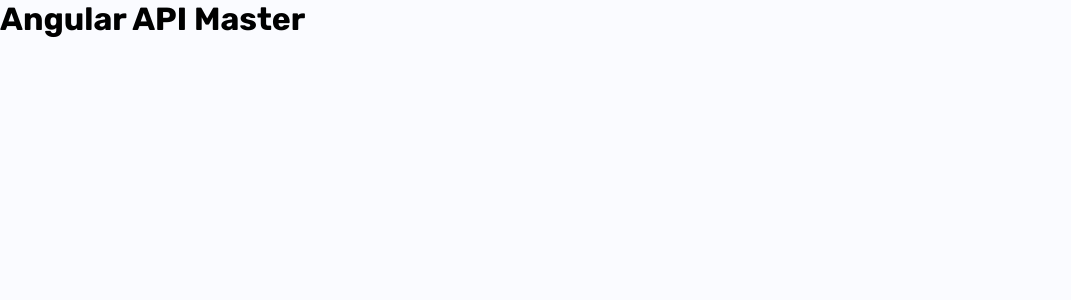
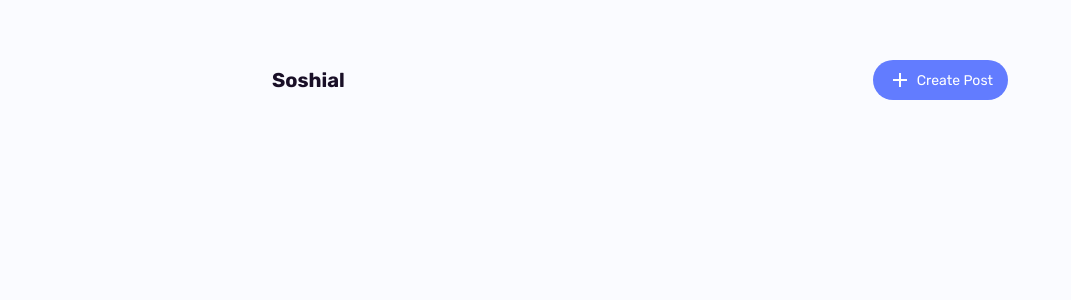
Before and after one commit to outHereSam/angular-api-master, an Angular app: page / in a window 1280 px wide. Shown: the top 300 px of the page, without its empty margins (0-1071 px from the left). Built offline with nearby package versions, Linux system fonts and the light colour scheme.

Commit message:
Styles header component

```diff
--- a/src/app/app.component.html
+++ b/src/app/app.component.html
@@ -1,2 +1,5 @@
-<h1>Angular API Master</h1>
+<div class="container">
+  <app-header />
+</div>
+
 <router-outlet />
--- a/src/app/app.component.sass
+++ b/src/app/app.component.sass
@@ -0,0 +1,5 @@
+@use '../styles'
+
+.container
+    max-width: 736px
+    margin: 0 auto
--- a/src/app/app.component.ts
+++ b/src/app/app.component.ts
@@ -1,12 +1,13 @@
 import { Component } from '@angular/core';
 import { RouterOutlet } from '@angular/router';
+import { HeaderComponent } from './components/header/header.component';
 
 @Component({
   selector: 'app-root',
   standalone: true,
-  imports: [RouterOutlet],
+  imports: [RouterOutlet, HeaderComponent],
   templateUrl: './app.component.html',
-  styleUrl: './app.component.sass'
+  styleUrl: './app.component.sass',
 })
 export class AppComponent {
   title = 'angular-api-master';
--- /dev/null
+++ b/src/app/components/header/header.component.html
@@ -0,0 +1,16 @@
+<header>
+  <h1 class="title">Soshial</h1>
+
+  <button class="new">
+    <svg
+      xmlns="http://www.w3.org/2000/svg"
+      width="24"
+      height="24"
+      viewBox="0 0 24 24"
+      style="fill: rgba(255, 255, 255, 1)"
+    >
+      <path d="M19 11h-6V5h-2v6H5v2h6v6h2v-6h6z"></path>
+    </svg>
+    Create Post
+  </button>
+</header>
--- /dev/null
+++ b/src/app/components/header/header.component.sass
@@ -0,0 +1,26 @@
+@use '../../../styles'
+@use '../../../stylesheets/_variables' as variables
+@use '../../../stylesheets/_mixins' as mixins
+@use '../../../stylesheets/_functions' as functions
+
+header
+    margin: 60px 0 0 0
+    @include mixins.flex($flex-direction: 'row', $gap: 0, $horizontal-spacing: true)
+
+    .title
+        font-size: functions.px-to-rem(20)
+        color: variables.$text-main
+
+    .new
+        font-size: functions.px-to-rem(14)
+        border: none
+        background-color: variables.$purple-accent
+        color: white
+        @include mixins.flex($flex-direction: 'row', $gap: 5px, $horizontal-spacing: true)
+        padding: 8px 15px
+        border-radius: variables.$round-border
+        cursor: pointer
+        transition: 0.2s ease-in
+
+        &:hover
+            background-color: variables.$purple-hover
--- /dev/null
+++ b/src/stylesheets/_functions.sass
@@ -0,0 +1,4 @@
+@use 'sass:math'
+
+@function px-to-rem($px)
+    @return math.div($px, 16) + rem
--- a/src/stylesheets/_mixins.sass
+++ b/src/stylesheets/_mixins.sass
@@ -0,0 +1,8 @@
+
+@mixin flex($flex-direction: 'row', $gap: 0, $horizontal-spacing: true)
+    display: flex
+    gap: $gap
+
+    @if $horizontal-spacing
+        justify-content: space-between
+        align-items: center
--- a/src/stylesheets/_variables.sass
+++ b/src/stylesheets/_variables.sass
@@ -5,6 +5,10 @@ $text-main: #190F27
 $text-secondary: #6B6672
 $gray-light: #F5F5F5
 $red: #FF6464
+$purple-hover: rgba(98, 124, 255, 0.75)
 
 // Font
 $font-stack: 16px "Rubik", sans-serif
+
+$round-border: 999px
+$card-border: 8px
```
Also changed, not shown: src/app/components/header/header.component.ts (added, +12 -0 lines), 1 other file (tests, documents, lock files or other folders).
